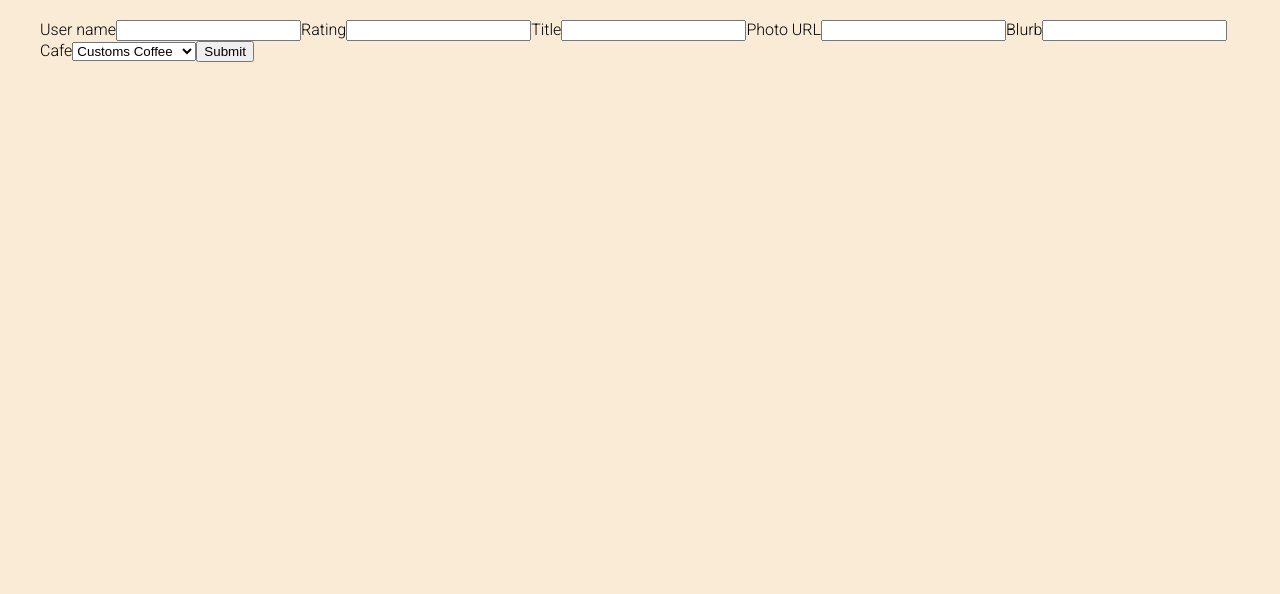
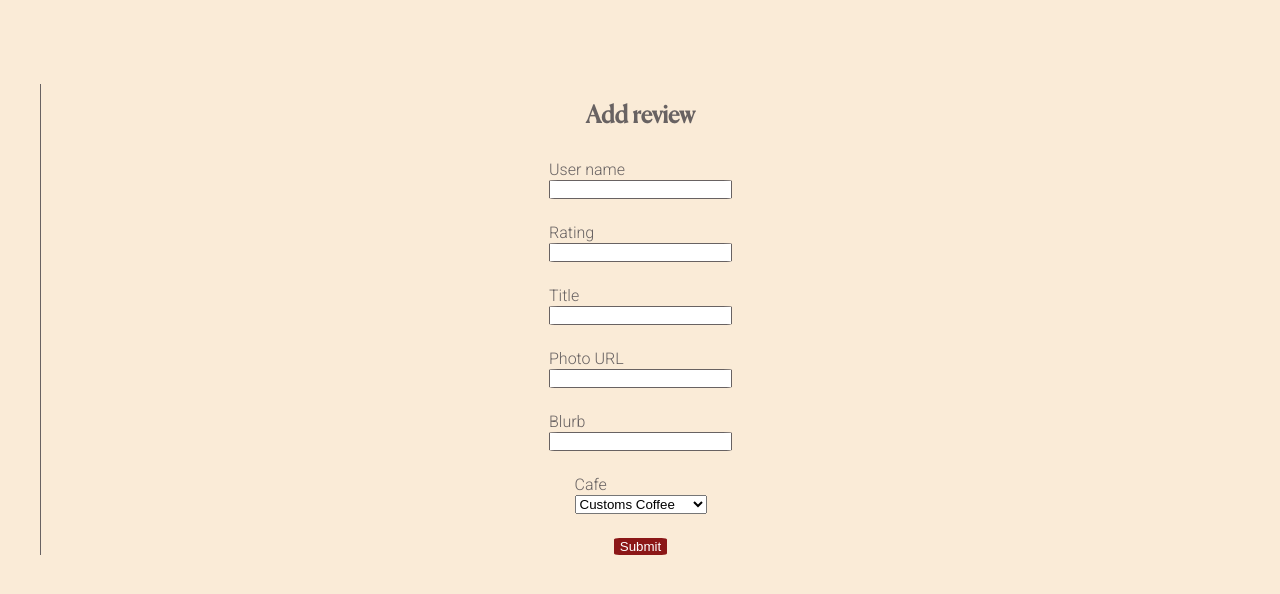
Before and after one commit to joshua-simon/welly-coffee-review, a React (Create React App) app in the folder client/: page /add-review in a window 1280 px wide. Shown: the top 594 px of the page. Built offline with nearby package versions, Linux system fonts and the light colour scheme.

Commit message:
main page styling

```diff
--- a/client/src/components/AddReview.jsx
+++ b/client/src/components/AddReview.jsx
@@ -36,37 +36,43 @@ const AddReview = () => {
     }
 
     return(
+        <>
         <form onSubmit ={handleSubmit}>
+            <h2 className = 'main-subheading'>Add review</h2>
             <label>
-                User name
+                User name<br></br>
                 <input type = 'text' id = 'userName' name = 'userName' onChange = {handleChange}></input>
             </label>
             <label>
-                Rating
+                Rating<br></br>
                 <input type = 'number' id = 'stars' name = 'stars' onChange = {handleChange}></input>
             </label>
             <label>
-                Title
+                Title<br></br>
                 <input type = 'text' id = 'title' name = 'title' onChange = {handleChange}></input>
             </label>
             <label>
-                Photo URL
+                Photo URL<br></br>
                 <input type = 'text' id = 'photo' name = 'photo' onChange = {handleChange}></input>
             </label>
             <label>
-                Blurb
+                Blurb<br></br>
                 <input type = 'text' id = 'blurb' name = 'blurb' onChange = {handleChange}></input>
             </label>
             <label>
-                Cafe
+                Cafe<br></br>
                 <select id = 'cafeName' name = 'cafeName' onChange = {handleChange}>
                 <option value="Customs Coffee">Customs Coffee</option>
                 <option value="Milk Crate">Milk Crate</option>
                 <option value="Best Ugly Bagels">Best Ugly Bagels</option>
+                <option value="Lamasons">Lamasons</option>
+                <option value="Retrogrove">Retrogrove</option>
+                <option value="Midnight Espresso">Midnight Espresso</option>
                 </select>
             </label>
             <button type = 'submit'>Submit</button>
         </form>
+        </>
     )
 }
 
--- a/client/src/components/Cafe.jsx
+++ b/client/src/components/Cafe.jsx
@@ -2,25 +2,27 @@ import React from 'react'
 import {Link} from 'react-router-dom'
 
 const Cafe = (props) => {
-    const {cafes} = props
-    return(
-        <div>
+  const { cafes } = props;
+  return (
+    <div className = 'cafe-grid'>
       {
-                cafes.map(cafe =>{
-                    const {cafeName,photoURL} = cafe
-
+      cafes.map((cafe) => {
+        const { cafeName, photoURL, _id } = cafe;
         return (
-                    <Link to = {`/cafe-reviews/${cafeName}`} style={{ textDecoration: 'none' }} >
-                        <div className = 'cafe-container'>
+          <Link
+            to={`/cafe-reviews/${_id}`}
+            style={{ textDecoration: "none", color: "#686262" }}
+          >
+            <div className="cafe-container">
               <h2>{cafeName}</h2>
-                            <img src = {photoURL}></img>
+              <img src={photoURL}></img>
             </div>
           </Link>
         )
       })
       }
     </div>
-    )
-}
+  );
+};
 
 export default Cafe
--- /dev/null
+++ b/client/src/components/CafeHeader.jsx
@@ -0,0 +1,24 @@
+import React from 'react'
+
+const CafeHeader = (props) => {
+  const { cafe } = props
+  return (
+    <div>
+      <div className="cafe-header">
+        <img src={cafe.photoURL}></img>
+        <h1>{cafe.cafeName}</h1>
+      </div>
+      <ul className="contact-details">
+        <li>{cafe.address}</li>
+        <li>{cafe.phoneNumber}</li>
+        <li>
+          <a href={cafe.website} style={{ textDecoration: "none" }}>
+            website
+          </a>
+        </li>
+      </ul>
+    </div>
+  );
+};
+
+export default CafeHeader
--- a/client/src/components/CafeList.jsx
+++ b/client/src/components/CafeList.jsx
@@ -1,40 +1,27 @@
 import React, {useState, useEffect} from 'react'
 import axios from 'axios'
 import {Link} from 'react-router-dom'
-
+import Cafe from './Cafe'
 
 const CafeList = () => {
-    const [cafes, setCafe] = useState([])
+  const [cafes, setCafe] = useState([]);
 
   useEffect(() => {
-        axios.get('/api/all-cafes')
-        .then(cafe => {
-            setCafe(cafe.data)
+    axios
+      .get("/api/all-cafes")
+      .then((cafe) => {
+        setCafe(cafe.data);
       })
-        .catch(err => {
-            console.log(err)
+      .catch((err) => {
+        console.log(err);
       })
-    },[])
-
-    return(
-            <div className = 'cafe-container-container'>
-                {/* <h3>See reviews:</h3> */}
-                {
-                cafes.map(cafe =>{
-                    const {cafeName,photoURL,_id} = cafe
+  }, [])
 
   return (
-                    <Link to = {`/cafe-reviews/${_id}`} style={{ textDecoration: 'none', color:'#686262' }} >
-                        <div className = 'cafe-container'>
-                            <h2>{cafeName}</h2>
-                            <img src = {photoURL}></img>
+    <div className="cafe-container-container">
+        <h2 className = 'main-subheading'>Reviews</h2>
+      <Cafe cafes={cafes} />
     </div>
-                    </Link>
-                    )
-                })
-            }
-            </div>
-
   )
 }
 
--- a/client/src/components/CafeReviews.jsx
+++ b/client/src/components/CafeReviews.jsx
@@ -1,6 +1,7 @@
 import React,{useState, useEffect} from 'react'
 import axios from 'axios'
 import Review from './Review'
+import CafeHeader from './CafeHeader'
 
 const CafeReviews = ({ match }) => {
   const [cafe, setCafe] = useState([]);
@@ -25,17 +26,9 @@ const CafeReviews = ({ match }) => {
 
   return (
     <div>
-      <div className="cafe-header">
-        <img src={cafe.photoURL}></img>
-        <h1>{cafe.cafeName}</h1>
-      </div>
-      <ul className = 'contact-details'>
-      <li>{cafe.address}</li>
-     <li>{cafe.phoneNumber}</li>
-      <li><a href ={cafe.website} style={{ textDecoration: 'none' }}  >website</a></li>
-      </ul>
-      <div className = 'reviews-container'>
-        <Review reviews={filteredReviews} />
+      <CafeHeader cafe={cafe} />
+      <div className="reviews-container">
+      <Review reviews={filteredReviews} />
       </div>
     </div>
   );
--- a/client/src/components/Main.jsx
+++ b/client/src/components/Main.jsx
@@ -1,13 +1,18 @@
 import React from 'react'
 import CafeList from './CafeList'
+import Nav from './Nav'
+import AddReview from './AddReview'
 
 const Main = () => {
-    return(
-        <div className = 'main-container'>
-            <h1>The Wellington Coffee Review</h1>
-            <CafeList/>
-        </div>
-    )
-}
+  return (
+    <div className="main-container">
+      <Nav />
+      <div className = 'main-block-one'>
+        <CafeList />
+        <AddReview />
+      </div>
+    </div>
+  );
+};
 
 export default Main
--- /dev/null
+++ b/client/src/components/Nav.jsx
@@ -0,0 +1,11 @@
+import React from 'react'
+
+const Nav = () => {
+    return(
+        <div className = 'nav'>
+            <h1>The <br></br> Wellington<br></br>Coffee<br></br>Review</h1>
+        </div>
+    )
+}
+
+export default Nav
--- a/client/src/styles.css
+++ b/client/src/styles.css
@@ -18,24 +18,64 @@ body {
 
 }
 
+.main-block-one{
+display:grid;
+grid-template-columns: 1fr 1fr;
+}
+
+form {
+    display:flex;
+    flex-direction:column;
+    margin-top:7%;
+    align-items:center;
+    font-family: 'Roboto', sans-serif;
+    color:rgb(104, 98, 98);
+    border-left: 1px solid rgb(104, 98, 98);
+}
+
+form button {
+background-color:rgb(139, 23, 23);
+color:white;
+border:none;
+cursor:pointer;
+border-radius:10%;
+margin-top:1%;
+}
+
+form label{
+    margin: 1%;
+}
+
+form input {
+    border:1px solid rgb(104, 98, 98);
+    border-radius:5%;
+}
+
+.main-subheading {
+    font-family: 'Canela-Medium';
+
+}
+
 .cafe-container-container {
     margin-top:5%;
     color:rgb(104, 98, 98);
-
 }
 
 .cafe-container{
-    /* border: solid 1px rgb(161, 153, 153); */
     padding: 1%;
     margin:1%;
-    border-radius: 5px;
-    transform:translateX(-2%)
-
+    transform:translateX(-2%);
+    letter-spacing:1px;
 }
 
-.cafe-container img{
-    width:20%;
-    height:120%;
+.cafe-grid{
+    display:grid;
+    grid-template-columns: 1fr 1fr;
+    grid-template-rows:1fr 1fr 1fr;
+}
+.cafe-container img {
+    width:150px;
+    height:100px;
     border-radius:5%;
 }
 
@@ -84,3 +124,7 @@ body {
     background-color:rgb(85, 81, 81);
     border:hidden;
 }
+
+.nav{
+border-bottom: 1px solid rgb(150, 144, 144);
+}
```
Also changed, not shown: 1 other file (tests, documents, lock files or other folders). Lines whose indentation alone changed are shown as unchanged.
